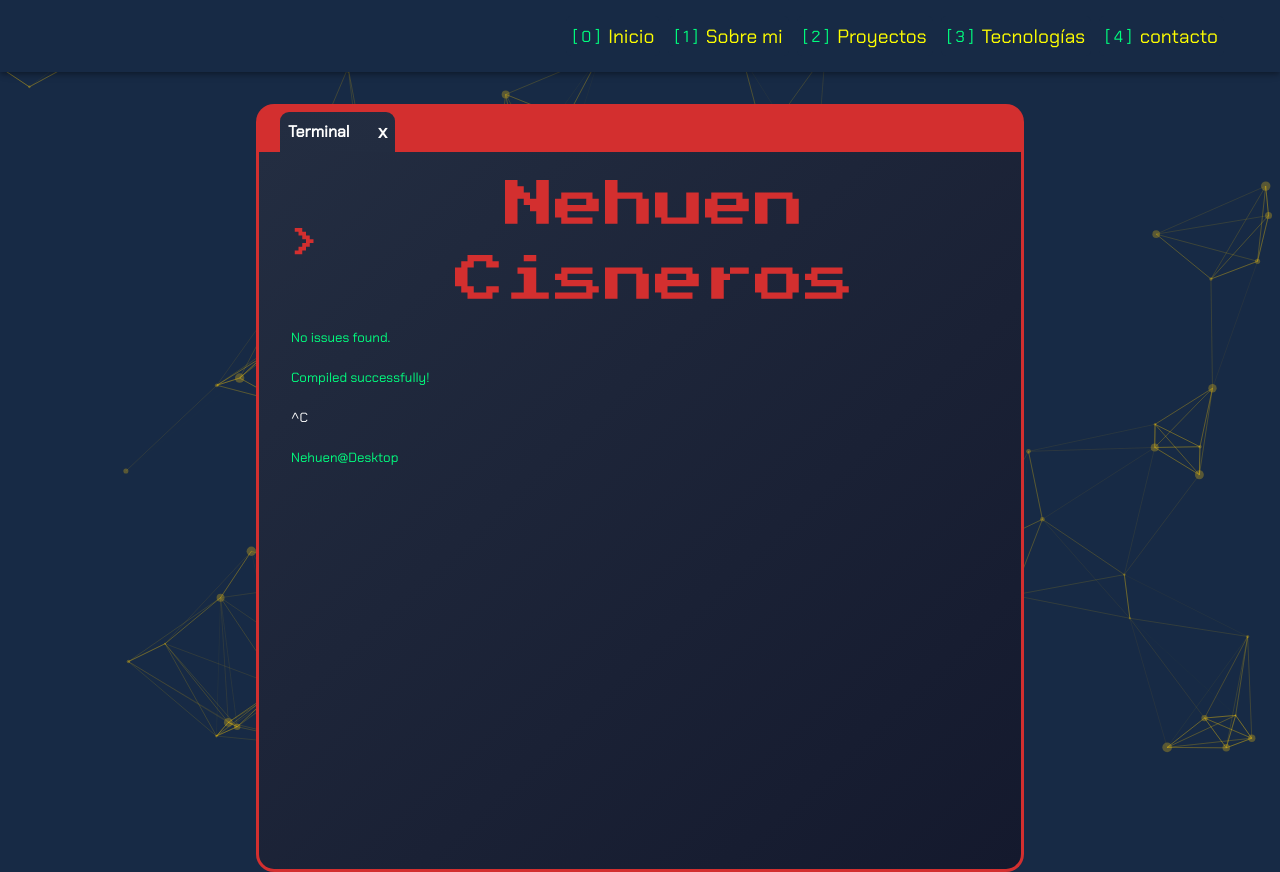
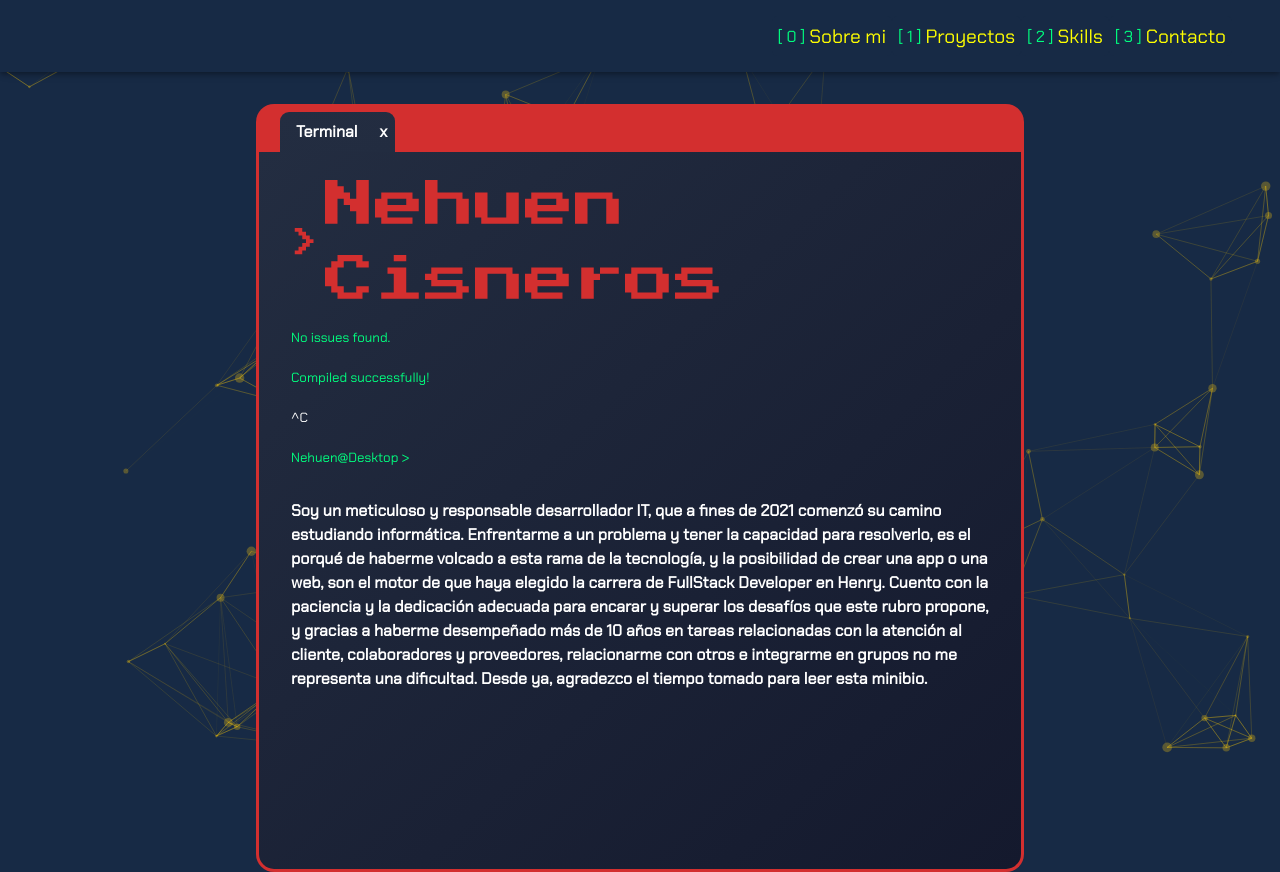
Before and after one commit to nehuencisneros/porfolio-nehuen-cisneros, a React (Create React App) app: page / in a window 1280 px wide. Built offline with nearby package versions, Linux system fonts and the light colour scheme; a web font is replaced by a local one.

Commit message:
ordenado del about

```diff
--- a/public/index.html
+++ b/public/index.html
@@ -10,34 +10,11 @@
       content="Web site created using create-react-app"
     />
     <link rel="apple-touch-icon" href="%PUBLIC_URL%/logo192.png" />
-    <!--
-      manifest.json provides metadata used when your web app is installed on a
-      user's mobile device or desktop. See https://developers.google.com/web/fundamentals/web-app-manifest/
-    -->
     <link rel="manifest" href="%PUBLIC_URL%/manifest.json" />
-    <!--
-      Notice the use of %PUBLIC_URL% in the tags above.
-      It will be replaced with the URL of the `public` folder during the build.
-      Only files inside the `public` folder can be referenced from the HTML.
-
-      Unlike "/favicon.ico" or "favicon.ico", "%PUBLIC_URL%/favicon.ico" will
-      work correctly both with client-side routing and a non-root public URL.
-      Learn how to configure a non-root public URL by running `npm run build`.
-    -->
-    <title>React App</title>
+    <title>Portfolio</title>
   </head>
   <body>
     <noscript>You need to enable JavaScript to run this app.</noscript>
     <div id="root"></div>
-    <!--
-      This HTML file is a template.
-      If you open it directly in the browser, you will see an empty page.
-
-      You can add webfonts, meta tags, or analytics to this file.
-      The build step will place the bundled scripts into the <body> tag.
-
-      To begin the development, run `npm start` or `yarn start`.
-      To create a production bundle, use `npm run build` or `yarn build`.
-    -->
   </body>
 </html>
--- a/src/App.css
+++ b/src/App.css
@@ -1,6 +1,3 @@
-.App {
-  text-align: center;
-}
 body,
 html {
   height: 100%;
--- a/src/components/NavBar/NavBar.tsx
+++ b/src/components/NavBar/NavBar.tsx
@@ -11,29 +11,24 @@ export const NavBar: React.FC<{}> = () => {
             <Toolbar>
                <Container maxWidth="xl" sx={{ my: 2 }}>
                   <Grid container direction="row" justifyContent="flex-end" alignItems="center">
-                     <Grid item mr={1}>
-                        <Link to={"/"} style={{textDecoration: "none"}}>
-                           <ButtonNavBar code="[ 0 ]" tag="Inicio" />
+                     <Grid item >
+                        <Link to={"/about"} style={{ textDecoration: "none" }}>
+                           <ButtonNavBar code="[ 0 ]" tag="Sobre mi" />
                         </Link>
                      </Grid>
-                     <Grid item mr={1}>
-                        <Link to={"/about"} style={{textDecoration: "none"}}>
-                           <ButtonNavBar code="[ 1 ]" tag="Sobre mi" />
+                     <Grid item >
+                        <Link to={"/projects"} style={{ textDecoration: "none" }}>
+                           <ButtonNavBar code="[ 1 ]" tag="Proyectos" />
                         </Link>
                      </Grid>
-                     <Grid item mr={1}>
-                        <Link to={"/projects"} style={{textDecoration: "none"}}>
-                           <ButtonNavBar code="[ 2 ]" tag="Proyectos" />
+                     <Grid item >
+                        <Link to={"/techs"} style={{ textDecoration: "none" }}>
+                           <ButtonNavBar code="[ 2 ]" tag="Skills" />
                         </Link>
                      </Grid>
-                     <Grid item mr={1}>
-                        <Link to={"/techs"} style={{textDecoration: "none"}}>
-                           <ButtonNavBar code="[ 3 ]" tag="Tecnologías" />
-                        </Link>
-                     </Grid>
-                     <Grid item mr={1}>
-                        <Link to={"/contact"} style={{textDecoration: "none"}}>
-                           <ButtonNavBar code="[ 4 ]" tag="contacto" />
+                     <Grid item >
+                        <Link to={"/contact"} style={{ textDecoration: "none" }}>
+                           <ButtonNavBar code="[ 3 ]" tag="Contacto" />
                         </Link>
                      </Grid>
                   </Grid>
--- a/src/components/Terminal/Terminal.module.css
+++ b/src/components/Terminal/Terminal.module.css
@@ -8,12 +8,14 @@
 }
 
 .pestanaContainer{
+   display: flex;
    margin-top: 2rem;
    background-color: #D32F2F;
    height: 3rem;
    padding-top: 0.5rem;
    border-top-left-radius: 18px;
    border-top-right-radius: 18px;
+   justify-content: space-between;
 }
 
 .pestana{
@@ -27,7 +29,8 @@
    font-family: Chakra Petch;
    justify-content: space-between;
    align-items:center;
-   padding-inline: 0.5rem;
+   padding-left: 1rem;
+   padding-right: 0.5rem;
 }
 
 .cajaTerminal{
@@ -68,3 +71,47 @@
    color: white;
    margin: 10px 0px;
 }
+
+.line1 {
+	position: relative;
+	float: left;
+	color: #fff;
+   animation: typewritter 8s steps(25) ease-in-out;
+   animation-delay: -8s;
+}
+
+.terminal-text {
+   color: #fff;
+   max-width: fit-content;
+}
+
+@keyframes typewritter {
+   0% {
+      width: 0;
+      height: 0;
+      visibility: hidden;
+   }
+   20% {
+      width: 0;
+      height: 0;
+      visibility: hidden;
+   }
+   25% {
+      width: 25%;
+      height: 1em;
+      visibility: hidden;
+   }
+   30% {
+      width: 50%;
+      height: 1em;
+      visibility: hidden;
+   }
+   50% {
+      width: 75%;
+      height: 1em;
+   }
+   100% {
+      width: 100%;
+      height: 1em;
+   }
+}
--- a/src/components/Terminal/Terminal.tsx
+++ b/src/components/Terminal/Terminal.tsx
@@ -1,7 +1,6 @@
-import { Box, AppBar, Button, Toolbar, Container, Grid, Stack, Badge } from "@mui/material";
 import React from "react";
-import { NavBar } from "../NavBar/NavBar";
 import style from "./Terminal.module.css";
+import "./Terminal.module.css"
 
 export const Terminal: React.FC<{}> = () => {
 
@@ -12,19 +11,27 @@ export const Terminal: React.FC<{}> = () => {
                <div className={style.pestanaContainer}>
                   <div className={style.pestana}>
                      <h4>Terminal</h4>
-                     <h3>x</h3>
+                     <h4>x</h4>
                   </div>
                </div>
                <div className={style.cajaTerminal}>
                   <div style={{ display: "flex", alignItems: "center", justifyContent: "flex-start", paddingInline: "2rem" }}>
-                     <h6 className={style.name1}>{'> ' } </h6>
+                     <h6 className={style.name1}>{'> '} </h6>
+                     &nbsp;
                      <h1 className={style.name}>Nehuen Cisneros</h1>
                   </div>
-                  <div style={{ display: "flex", flexDirection: "column", alignItems: "flex-start", paddingInline: "2rem" }}>
+                  <div style={{ display: "flex", flexDirection: "column", alignItems: "start", paddingInline: "2rem" }}>
                      <h5 className={style.compiled}>No issues found.</h5>
                      <h5 className={style.compiled}>Compiled successfully!</h5>
                      <h5 className={style.corte}>^C</h5>
-                     <h5 className={style.compiled}>Nehuen@Desktop</h5>
+                     <h5 className={style.compiled}>Nehuen@Desktop {'> '}</h5>
+                     <h4 className=" line1 terminal-text">Soy un meticuloso y responsable desarrollador IT, que a fines de 2021 comenzó su camino estudiando informática.
+                        Enfrentarme a un problema y tener la capacidad para resolverlo, es el porqué de haberme volcado a esta rama de la tecnología, y
+                        la posibilidad de crear una app o una web, son el motor de que haya elegido la carrera de FullStack Developer en Henry.
+                        Cuento con la paciencia y la dedicación adecuada para encarar y superar los desafíos que este rubro propone, y gracias a
+                        haberme desempeñado más de 10 años en tareas relacionadas con la atención al cliente, colaboradores y proveedores,
+                        relacionarme con otros e integrarme en grupos no me representa una dificultad. Desde ya, agradezco el tiempo tomado para leer esta minibio.
+                     </h4>
                   </div>
                </div>
             </div>
--- a/src/styled/ButtonNavBar/ButtonNavBar.module.css
+++ b/src/styled/ButtonNavBar/ButtonNavBar.module.css
@@ -10,7 +10,7 @@
 .tag {
    margin-top: 0;
    margin-bottom: 0;
-   margin-right: 8px;
+   margin-right: 4px;
    font-size: 1rem;
    color: #00ff7f;
 }
```
